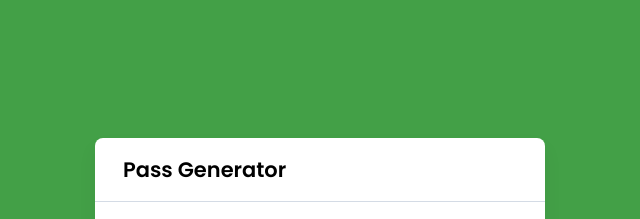
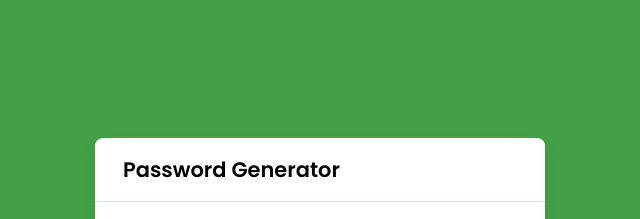
Before and after one commit to leviSEC/Password-Generator, a plain HTML site: page index.html in a window 1280 px wide. Shown: the top 219 px of the page, 320-960 px from the left. Drawn offline with nearby package versions, Linux system fonts and the light colour scheme.

Commit message:
Update index.html

```diff
--- a/index.html
+++ b/index.html
@@ -14,7 +14,7 @@
 
   <body>
     <div class="container">
-      <h2>Pass Generator</h2>
+      <h2>Password Generator</h2>
       <div class="wrapper">
         <div class="input-box">
           <input type="text" disabled />
```
